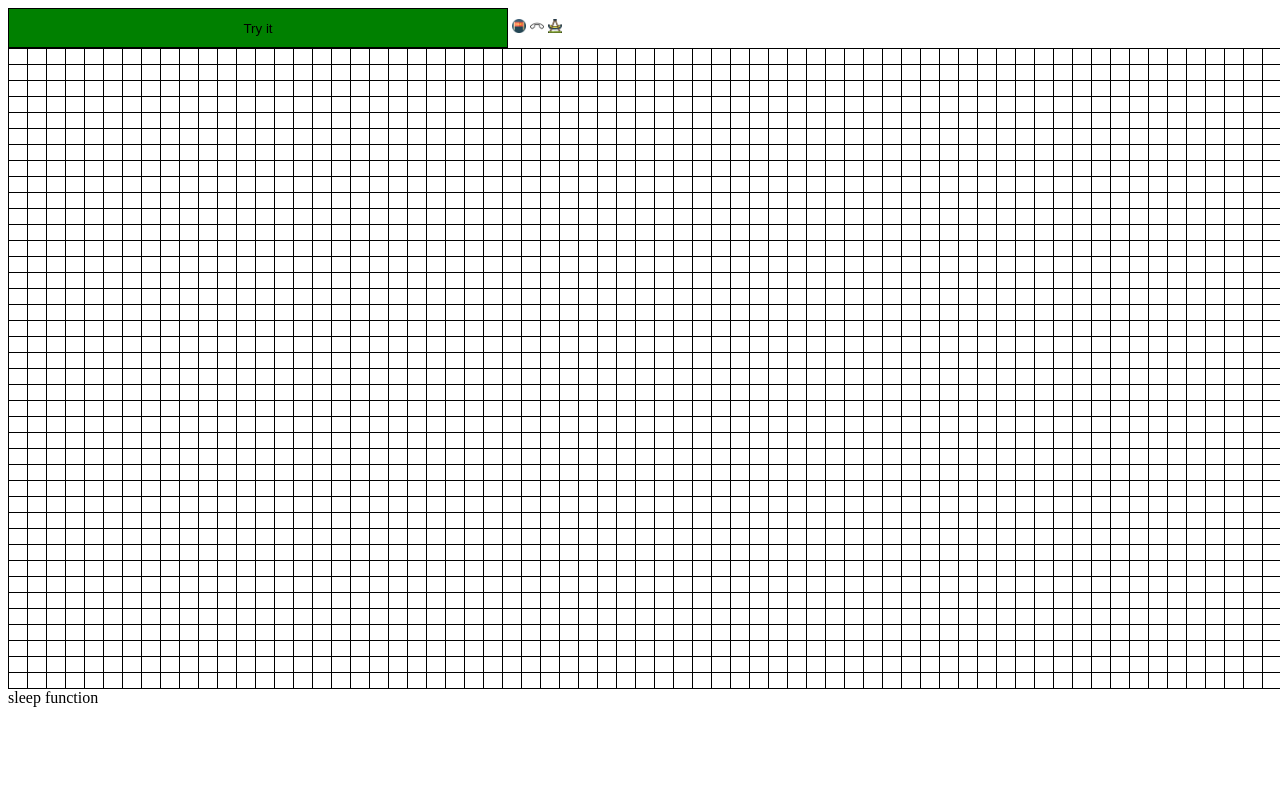
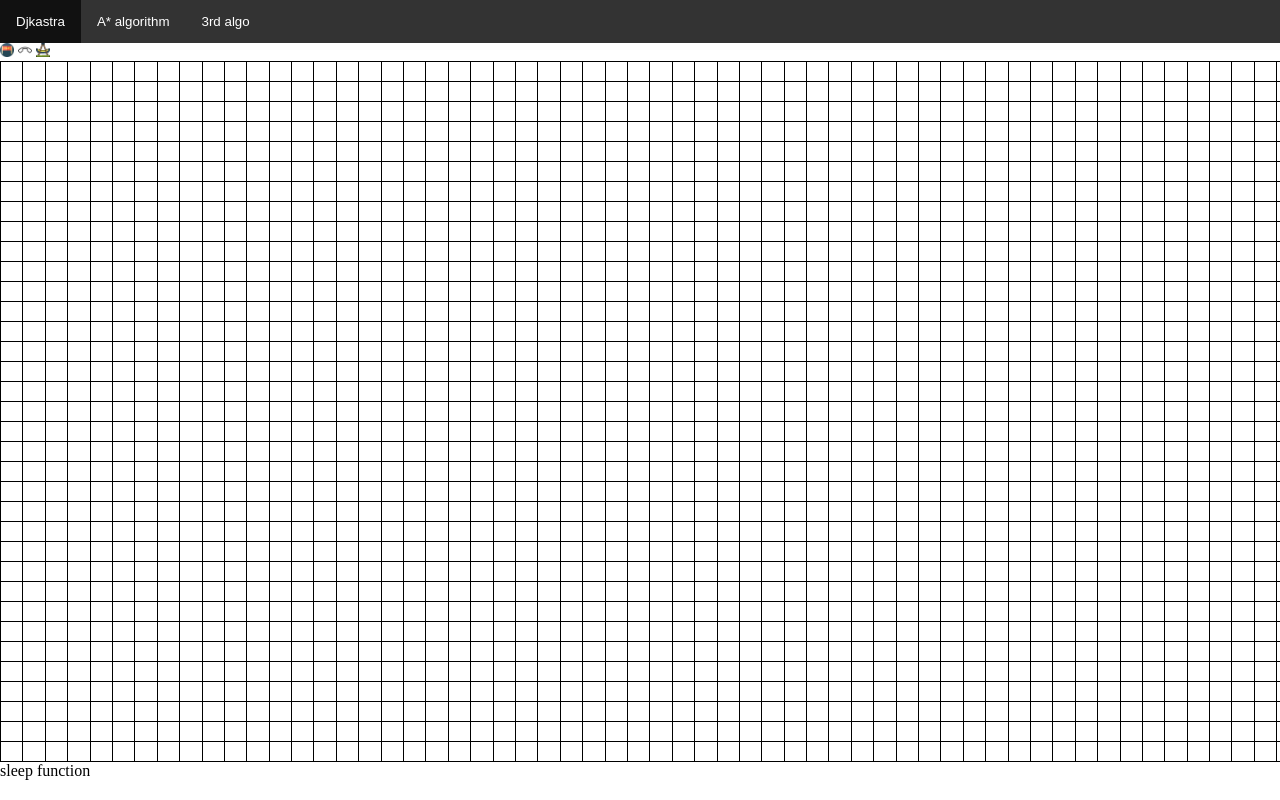
Before and after one commit to AmeySarpate/VisualAlgo, a Django app: page / in a window 1280 px wide; the page is wider, and only the part inside the window is pictured. Run offline with Django 3.2, Linux system fonts and the light colour scheme.

```diff
--- a/project/pro/app/views.py
+++ b/project/pro/app/views.py
@@ -3,7 +3,9 @@ from django.shortcuts import render
 # Create your views here.
 
 def home(request):
-    return render(request,'home.html',{'rows':range(1,41),'cols':range(1,80)})
+    col=70;
+    row=35;
+    return render(request,'home.html',{'rows':range(1,row+1),'cols':range(1,col+1)})
 
 
 def side(request):
--- a/project/pro/static/css/s.css
+++ b/project/pro/static/css/s.css
@@ -1,11 +1,7 @@
 
-button
-{
-  width:15px;
-  height: 15px;
-  background-color: white;
-  border:0.3px solid black;
+body{
   padding: 0;
+  margin:0;
 }
 #graph
 {
@@ -31,3 +27,34 @@ td {
    margin:0px;
    padding:0px;
  }
+ ul {
+  list-style-type: none;
+  margin: 0;
+  padding: 0;
+  overflow: hidden;
+  background-color: #333;
+}
+
+li {
+  float: left;
+}
+
+li button {
+  display: block;
+  color: white;
+  text-align: center;
+  padding: 14px 16px;
+  text-decoration: none;
+  color:white;
+  margin:0;
+  background-color:#333;
+  border: 0;
+}
+
+li button:hover {
+  background-color: #111;
+}
+#drag {
+  position: absolute;
+  pointer-events:none;
+}
--- a/project/pro/template/home.html
+++ b/project/pro/template/home.html
@@ -7,7 +7,14 @@
     <link rel="stylesheet" href="{% static 'css/s.css'%}">
   </head>
   <body >
-    <button onclick="myFunction()" style='width:500px;height:40px;background-color:green'>Try it</button>
+
+<ul>
+  <li><button id='nav1'onclick="myFunction()">Djkastra</button></li>
+  <li><button id='nav2'>A* algorithm</button></li>
+  <li><button id='nav3'>3rd algo</button></li>
+
+</ul>
+
     <img id='start' src="{% static 'images/start.png'%}" alt="Photo" width='14px' height='14px' style='margin:0;' draggable="true" ondragstart="drag(event)">
     <img id='end' src="{% static 'images/end.png'%}" alt="Photo" width='14px' height='14px' style='margin:0;' draggable="true" ondragstart="drag(event)">
     <img id='pass' src="{% static 'images/pass.png'%}" alt="Photo" width='14px' height='14px' style='margin:0;' draggable="true" ondragstart="drag(event)">
@@ -22,7 +29,7 @@
       {% for col in cols %}
         <td  id='b_{{row}}_{{col}}' style="width:15px;height:15px;padding:0px;margin:0px;">
 
-            <div id="div_{{row}}_{{col}}"  ondrop="drop(event)" ondragover="allowDrop(event)" style='margin:0px;width:18px;height:15px;display:block;' onmouseenter='entering(event)' onmousedown="mousedown(event)" onmouseup="mouseup(event)"></div>
+            <div id="div_{{row}}_{{col}}"  ondrop="drop(event)" ondragover="allowDrop(event)" style='margin:0px;width:21.4px;height:19px;display:block;' onmouseenter='entering(event)' onmousedown="mousedown(event)" onmouseup="mouseup(event)"></div>
 
         </td>
       {%endfor%}
@@ -46,6 +53,7 @@ var imagedragging=false;
 var path=[];
 var path2=[];
 var prev=[];
+var prev2=[];
 var animate=false;
 
 var x = document.querySelectorAll("div");
@@ -232,11 +240,10 @@ function sleep(ms) {
 
 </script>
 
-
-
+<!-- other very important breaked function  -->
 <script type="text/javascript">
-
-async function myFunction() {
+function graphbuild()
+{
   animate=true;
   var x = document.querySelectorAll("div");
   for (i = 1; i < x.length; i++) {
@@ -247,8 +254,6 @@ for(i=1;i<k.length;i++)
   {
     k[i].style.border="1px solid black";
   }
-///////////////////////////////////////////ecprer||||||||||||||||||||||||||||||||||||||||
-
 let g=new Graph();
 for(let i=1;i<=40;i++)
   {
@@ -278,17 +283,10 @@ for(let i=1;i<=40;i++)
         }
       }
 
-///////////////////////////|||||||||||||||||||
-
-
-
-
 
 for (item in wall)
   {
     document.getElementById('div'+wall[item].slice(1,)).style.backgroundColor='black';
-
-
     nearest=g.edges[wall[item]];
     for (i in nearest)
     {
@@ -311,21 +309,19 @@ for (item in wall)
 
 
   }
-//  console.log(g.djikstraAlgorithm(start));
+return g;
+}
 
 
-var x = document.querySelectorAll("button");
 
- for (i = 1; i < x.length; i++) {
-   x[i].style.backgroundColor = "white";
- }
 
-document.getElementById(start).style.backgroundColor='blue';
-document.getElementById(final).style.backgroundColor='red';
-distances=g.djikstraAlgorithm(start);
+async function animating(g)
+{
 
+  path=[];
   if(!pass)
   {
+
    for (item in distances)
    {
   if(distances[item][1]!=Infinity)
@@ -361,10 +357,10 @@ if(distances[item][1]!=Infinity)
       }
    document.getElementById('div'+curr.slice(1,)).style.backgroundColor='blue';
   for(i in path)
-  {console.log(i);
+    {//console.log(i);
       setTimeout(function () {
 
-      console.log(path[path.length-i]);
+      //  console.log(path[path.length-i]);
         pathhighlighter('div'+path[path.length-i-1].slice(1,));
       }, 24);
 
@@ -374,7 +370,6 @@ for(i in path)
 
 
 
-path=[];
   }
   else {
 
@@ -453,10 +448,10 @@ else {
           }
         path=path2;
         for(i in path)
-        {console.log(i);
+          {//console.log(i);
             setTimeout(function () {
 
-            console.log(path[path.length-i]);
+            //  console.log(path[path.length-i]);
               pathhighlighter('div'+path[path.length-i-1].slice(1,));
             }, 24);
 
@@ -467,6 +462,17 @@ else {
       prev=[];
 
     }
+}
+</script>
+
+
+<script type="text/javascript">
+
+async function myFunction() {
+g=graphbuild();
+
+distances=g.djikstraAlgorithm(start);
+animating(g);
 
 }
 </script>
@@ -475,6 +481,7 @@ else {
 
 
 <script>
+var dragImg;
 function allowDrop(ev)
   {
     ev.preventDefault();
@@ -483,7 +490,19 @@ function allowDrop(ev)
 function drag(ev)
   {  imagedragging=true;
     ev.dataTransfer.setData("text", ev.target.id);
-    console.log('Drag is happening');
+  //  console.log('Drag is happening');
+  // dragImg=ev.target;
+  // dragImg.setAttribute("id", "drag");
+  // dragging = true;
+  //
+  // document.addEventListener('mousedown', function documentMouseDown(){
+  //   if (dragging) {
+  //     dragImg.removeAttribute("id");
+  //     dragging = false;
+  //
+  //     document.removeEventListener('mousedown', documentMouseDown);
+  //   }
+  // });
 
   }
 
@@ -493,7 +512,7 @@ function drop(ev)
     ev.preventDefault();
     var data = ev.dataTransfer.getData("text");
     ev.target.appendChild(document.getElementById(data));
-    console.log('Drop method called');
+  //  console.log('Drop method called');
     var div_id=ev.target.id;
     var b_id='b'+div_id.slice(3,);
     lclicked=false;
@@ -571,7 +590,7 @@ function entering(e)
       {
         if(!wall.includes(b_id))
           {
-          if(b_id!=start && b_id !=final)
+          if(b_id!=start && b_id !=final && b_id!=pass)
           {
             console.log('entering s='+start+' f='+final+'  curr='+b_id);
            wall.push(b_id);
```
Lines whose indentation alone changed are shown as unchanged.
